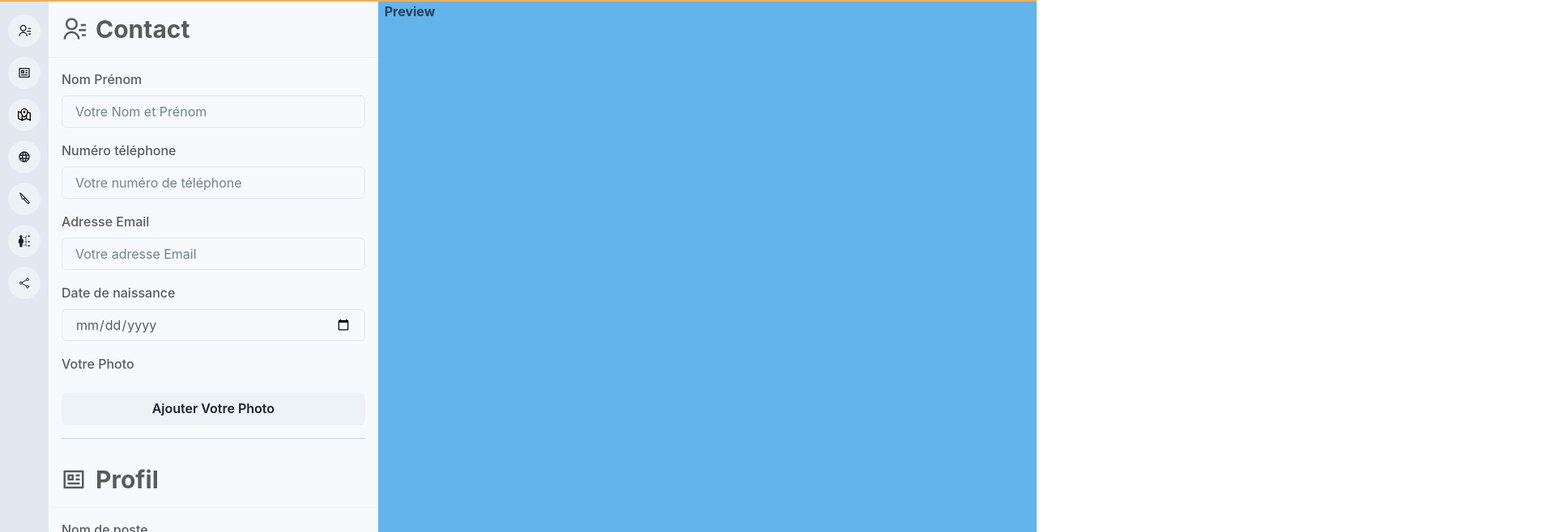
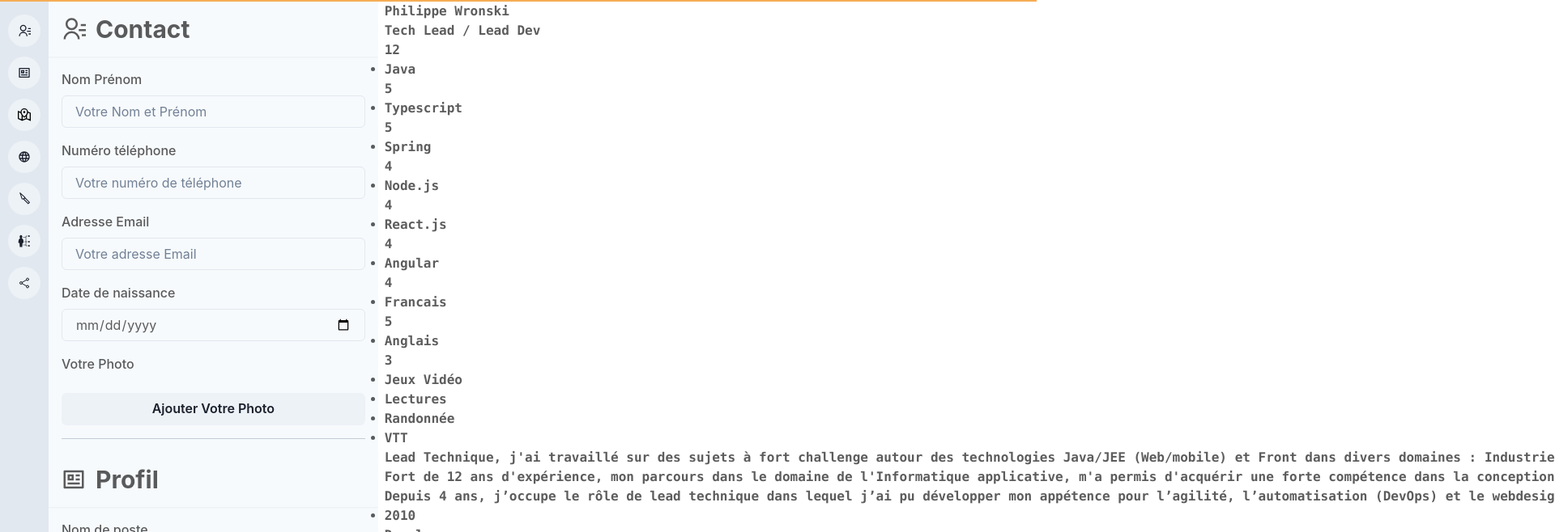
Before and after one commit to CleverCodeLabs/resume-it, a Next.js app in the folder apps/web/: page /resume/contact in a window 1280 px wide. Shown: the part 58-716 px from the top of the page at 81% size, 1920 px wide, since content can reach past the window. Built offline with nearby package versions, Linux system fonts and the light colour scheme.

Commit message:
feat: add preview component with resume.json data

```diff
--- a/apps/web/components/AboutMe.tsx
+++ b/apps/web/components/AboutMe.tsx
@@ -1,5 +1,5 @@
 import React, { Component } from "react";
-
+import { Wrap, WrapItem } from "@chakra-ui/react";
 type AboutMeProps = {
   aboutMe: String;
 };
@@ -8,9 +8,11 @@ export default class AboutMe extends Component<AboutMeProps> {
   render() {
     const { aboutMe } = this.props;
     return (
-      <div className="aboutMe">
-        <p>{aboutMe}</p>
-      </div>
+      <Wrap className="aboutMe">
+        <WrapItem>
+          <p>{aboutMe}</p>
+        </WrapItem>
+      </Wrap>
     );
   }
 }
--- a/apps/web/components/layouts/ResumeEditingLayout.tsx
+++ b/apps/web/components/layouts/ResumeEditingLayout.tsx
@@ -1,7 +1,7 @@
 import { Grid, GridItem } from "@chakra-ui/react";
 import { FC, PropsWithChildren } from "react";
 import Navbar from "../nav/nav";
-
+import Preview from "../preview/Preview";
 export type BaseLayoutProps = PropsWithChildren;
 
 const ResumeEditingLayout: FC<BaseLayoutProps> = ({ children }) => {
@@ -23,8 +23,8 @@ const ResumeEditingLayout: FC<BaseLayoutProps> = ({ children }) => {
       >
         {children}
       </GridItem>
-      <GridItem pl="2" bg="blue.300" area={"preview"}>
-        Preview
+      <GridItem pl="2" bg="white" area={"preview"}>
+        <Preview />
       </GridItem>
     </Grid>
   );
--- /dev/null
+++ b/apps/web/components/preview/Preview.tsx
@@ -0,0 +1,49 @@
+import { Box,Wrap,WrapItem } from "@chakra-ui/react";
+import React from "react";
+import Identity from "../Identity";
+import SkillsList from "../SkillsList";
+import LanguagesList from "../LanguagesList";
+import HobbiesList from "../HobbiesList";
+import TimelineList from "../TimelineList";
+import EducationsList from "../EducationsList";
+import SoftSkillsList from "../SoftSkillsList";
+import WorkExperienceList from "../WorkExperiencesList";
+import { resumeJson } from "../../pages/resume-json";
+import AboutMe from "../AboutMe";
+
+export default function Preview() {
+  const {
+    name,
+    headline,
+    yearsOfExperience,
+    skills,
+    languages,
+    hobbies,
+    aboutMe,
+    timeline,
+    educations,
+    softSkills,
+    workExperiences,
+  } = resumeJson;
+
+
+  return (
+    <Box maxW="md">
+      <pre>
+        <Identity
+          name={name}
+          headline={headline}
+          yearsOfExperience={yearsOfExperience}
+        />
+        <SkillsList {...{ skills }} />
+        <LanguagesList languages={languages} />
+        <HobbiesList hobbies={hobbies} />
+        <AboutMe aboutMe={aboutMe} />
+        <TimelineList timeline={timeline} />
+        <EducationsList educations={educations} />
+        <SoftSkillsList softSkills={softSkills} />
+        <WorkExperienceList workExperiences={workExperiences} />
+      </pre>
+    </Box>
+  );
+}
```
